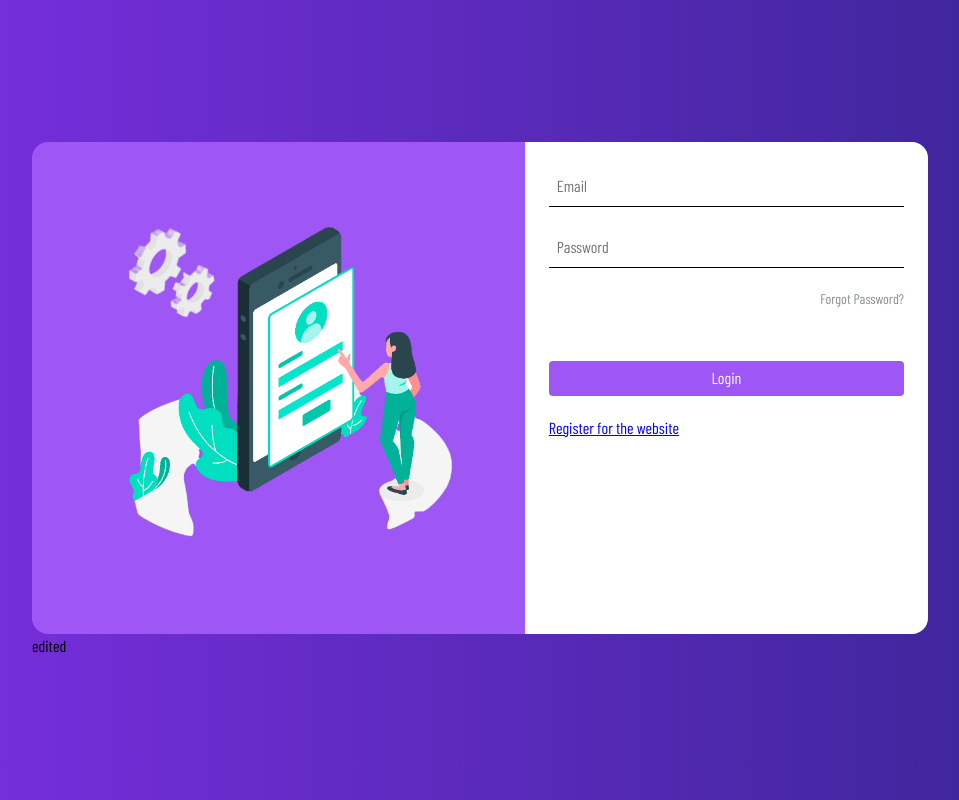
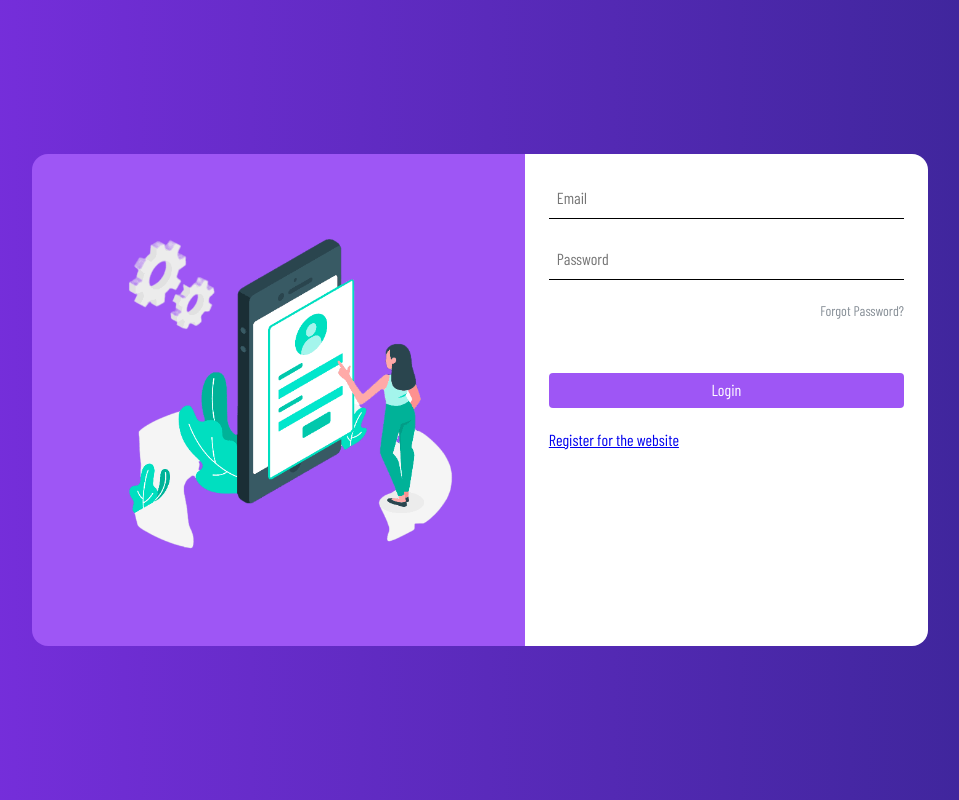
Before and after one commit to krutagna10/login-page, a React (Vite) app: page / in a window 1280 px wide. Shown: the whole page, without its empty margins (160-1119 px from the left). Built offline with nearby package versions, Linux system fonts and the light colour scheme.

Commit message:
text removed

```diff
--- a/src/pages/Home/Home.jsx
+++ b/src/pages/Home/Home.jsx
@@ -14,7 +14,6 @@ function Home() {
           <LoginForm />
         </div>
       </div>
-      edited
     </Layout>
   );
 }
```
